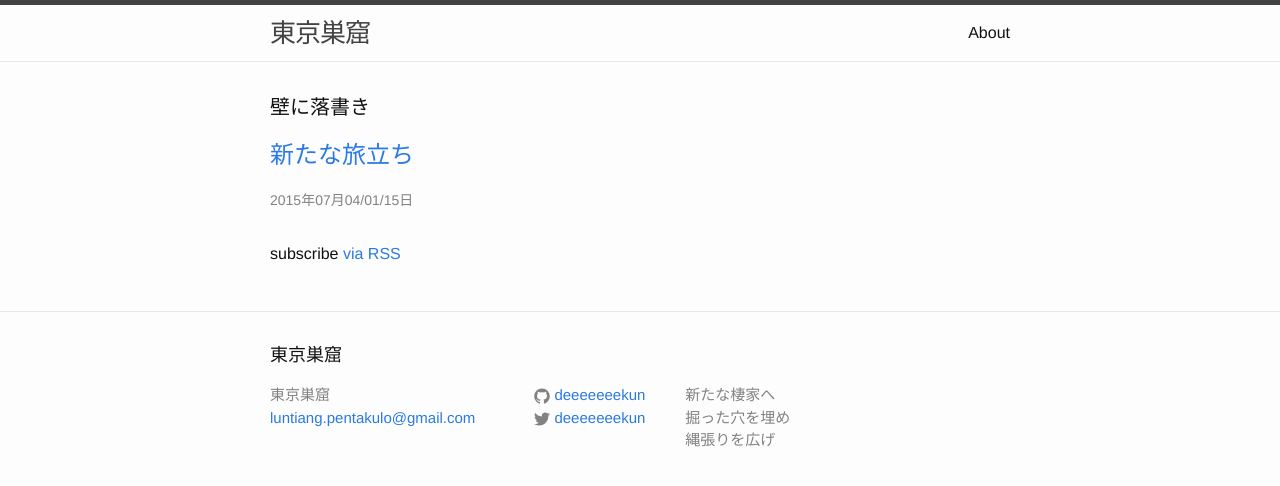
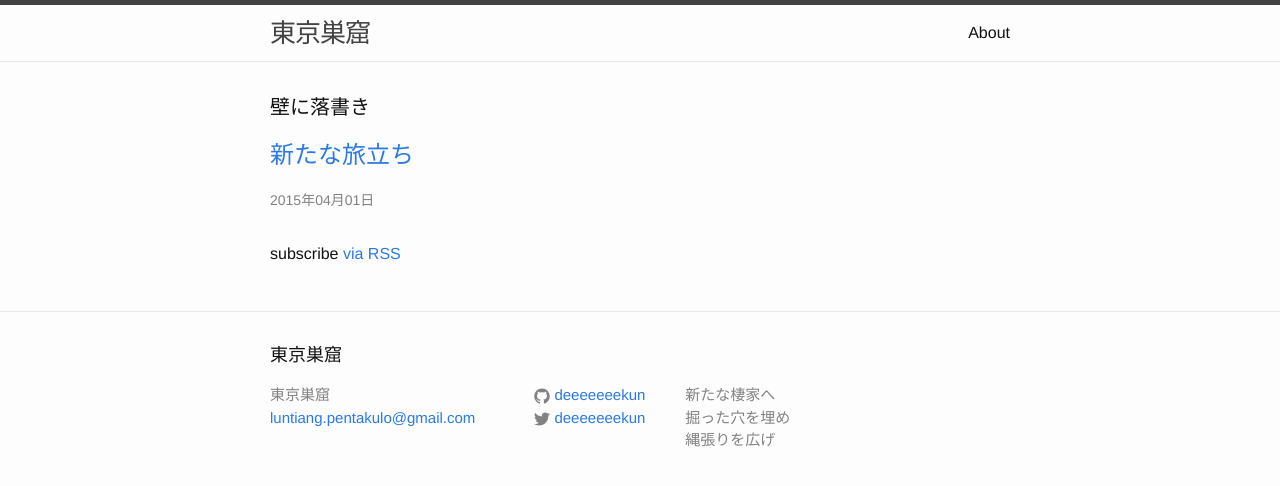
Before and after one commit to davidgenesiscruz/deeeeeeekun.github.io, a Jekyll site: the page built from index.html, in a window 1280 px wide. Shown: the top 486 px of the page. Built offline with Jekyll 4.4.1, drawn with Linux system fonts in a browser that asks for light colours.

Commit message:
index edit for date

```diff
--- a/index.html
+++ b/index.html
@@ -12,7 +12,7 @@ layout: default
         <h2>
           <a class="post-link" href="{{ post.url | prepend: site.baseurl }}">{{ post.title }}</a>
         </h2>
-        <span class="post-meta">{{ post.date | date: "%Y年%M月%D日" }}</span>
+        <span class="post-meta">{{ post.date | date: "%Y年%m月%d日" }}</span>
       </li>
     {% endfor %}
   </ul>
```
